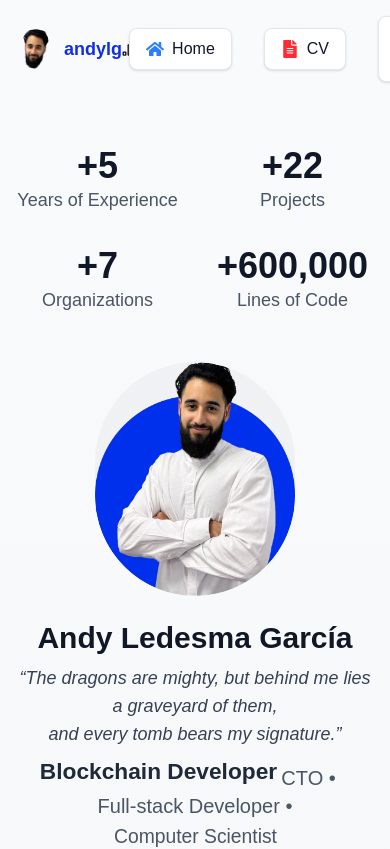
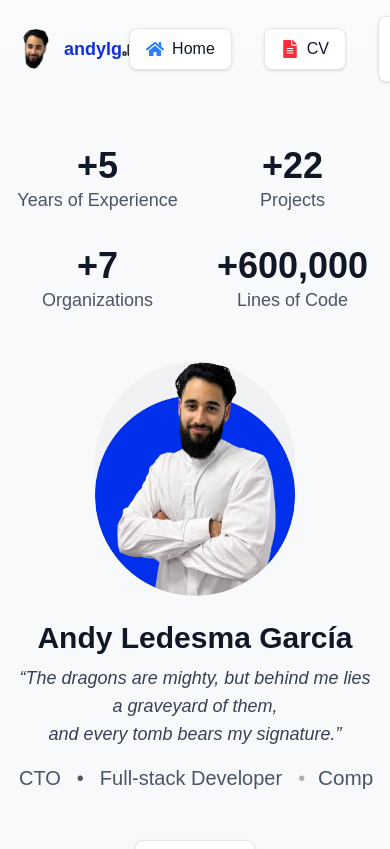
Before and after one commit to MakeMake23/MakeMake23.github.io, a Next.js app: page /en in a window 390 px wide. Shown: the top 849 px of the page. Built offline with nearby package versions, Linux system fonts and the light colour scheme.

Commit message:
feat: make AnimatedRoles to slide in phones

```diff
--- a/src/components/AnimatedRoles.tsx
+++ b/src/components/AnimatedRoles.tsx
@@ -1,17 +1,21 @@
 "use client";
 
-import React, { useCallback, useEffect, useState } from "react";
+import React, { useCallback, useEffect, useState, useRef } from "react";
 import { motion } from "framer-motion";
+import useIsMobile from "@/hooks/useIsMobile";
 
 interface AnimatedRolesProps {
   roles: string[];
 }
 
 const AnimatedRoles: React.FC<AnimatedRolesProps> = ({ roles }) => {
+  const isMobile = useIsMobile();
   const [activeRoleIndex, setActiveRoleIndex] = useState<number | null>(null);
+  const [contentWidth, setContentWidth] = useState(0);
+  const marqueeRef = useRef<HTMLDivElement>(null);
 
   const getRandomRoleIndex = useCallback(
-    ()=> Math.floor(Math.random() * roles.length),
+    () => Math.floor(Math.random() * roles.length),
     [roles.length]
   );
 
@@ -33,10 +37,92 @@ const AnimatedRoles: React.FC<AnimatedRolesProps> = ({ roles }) => {
       clearTimeout(initialTimeout);
       clearInterval(changingRoleInterval);
     };
-  }, [activeRoleIndex, roles.length]);
+  }, [activeRoleIndex, roles.length, isMobile, getRandomRoleIndex]);
+
+  useEffect(() => {
+    if (isMobile && marqueeRef.current) {
+      // The content is duplicated for a seamless loop, so we measure half the scrollWidth.
+      const oneSetWidth = marqueeRef.current.scrollWidth / 2;
+      setContentWidth(oneSetWidth);
+    }
+  }, [isMobile, roles]);
+
+  if (isMobile) {
+    const marqueeVariants = {
+      animate: {
+        x: [0, -contentWidth],
+        transition: {
+          x: {
+            repeat: Infinity,
+            repeatType: "loop" as const,
+            duration: contentWidth / 50,
+            ease: "linear" as const,
+          },
+        },
+      },
+    };
+
+    const duplicatedRoles = [...roles, ...roles];
+
+    return (
+      <div className="w-full overflow-x-hidden">
+        <motion.div
+          ref={marqueeRef}
+          className="flex whitespace-nowrap items-center"
+          variants={marqueeVariants}
+          animate={contentWidth > 0 ? "animate" : ""}
+        >
+          {duplicatedRoles.map((role, index) => {
+            const originalIndex = index % roles.length;
+            const isRoleActive = activeRoleIndex === originalIndex;
+
+            return (
+              <React.Fragment key={index}>
+                <motion.span
+                  animate={{
+                    scale: isRoleActive ? 1.1 : 1,
+                    y: isRoleActive ? -2 : 0,
+                  }}
+                  transition={{
+                    type: "spring",
+                    stiffness: 500,
+                    damping: 10,
+                  }}
+                  className={`inline-block mx-2 text-xl text-gray-600 dark:text-gray-300 ${
+                    isRoleActive
+                      ? "font-bold text-gray-800 dark:text-gray-100"
+                      : ""
+                  }`}
+                >
+                  {role}
+                </motion.span>
+                {index < duplicatedRoles.length - 1 && (
+                  <motion.span
+                    className="mx-2 text-xl text-gray-600 dark:text-gray-300"
+                    animate={{
+                      opacity:
+                        activeRoleIndex === originalIndex ||
+                        activeRoleIndex === (originalIndex + 1) % roles.length
+                          ? 0
+                          : 1,
+                    }}
+                    transition={{
+                      duration: 0.2,
+                    }}
+                  >
+                    {"•"}
+                  </motion.span>
+                )}
+              </React.Fragment>
+            );
+          })}
+        </motion.div>
+      </div>
+    );
+  }
 
   return (
-    <p className="text-xl text-gray-600 dark:text-gray-300">
+    <p className="text-xl text-center text-gray-600 dark:text-gray-300">
       {roles.map((role, index) => (
         <React.Fragment key={index}>
           <motion.span
@@ -49,14 +135,21 @@ const AnimatedRoles: React.FC<AnimatedRolesProps> = ({ roles }) => {
               stiffness: 500,
               damping: 10,
             }}
-            className={`inline-block ${activeRoleIndex === index ? 'font-bold text-gray-800 dark:text-gray-100' : ''}`}
+            className={`inline-block ${
+              activeRoleIndex === index
+                ? "font-bold text-gray-800 dark:text-gray-100"
+                : ""
+            }`}
           >
             {role}
           </motion.span>
           {index < roles.length - 1 && (
             <motion.span
               animate={{
-                opacity: activeRoleIndex === index || activeRoleIndex === index + 1 ? 0 : 1,
+                opacity:
+                  activeRoleIndex === index || activeRoleIndex === index + 1
+                    ? 0
+                    : 1,
               }}
               transition={{
                 duration: 0.2,
--- /dev/null
+++ b/src/hooks/useIsMobile.ts
@@ -0,0 +1,29 @@
+'use client';
+
+import { useState, useEffect } from 'react';
+
+const useIsMobile = (breakpoint = 768): boolean => {
+  const [isMobile, setIsMobile] = useState(false);
+
+  useEffect(() => {
+    // Ensure this code runs only in the client-side environment
+    if (typeof window === 'undefined') {
+      return;
+    }
+
+    const checkScreenSize = () => {
+      setIsMobile(window.innerWidth < breakpoint);
+    };
+
+    checkScreenSize();
+    window.addEventListener('resize', checkScreenSize);
+
+    return () => {
+      window.removeEventListener('resize', checkScreenSize);
+    };
+  }, [breakpoint]);
+
+  return isMobile;
+};
+
+export default useIsMobile;
```
